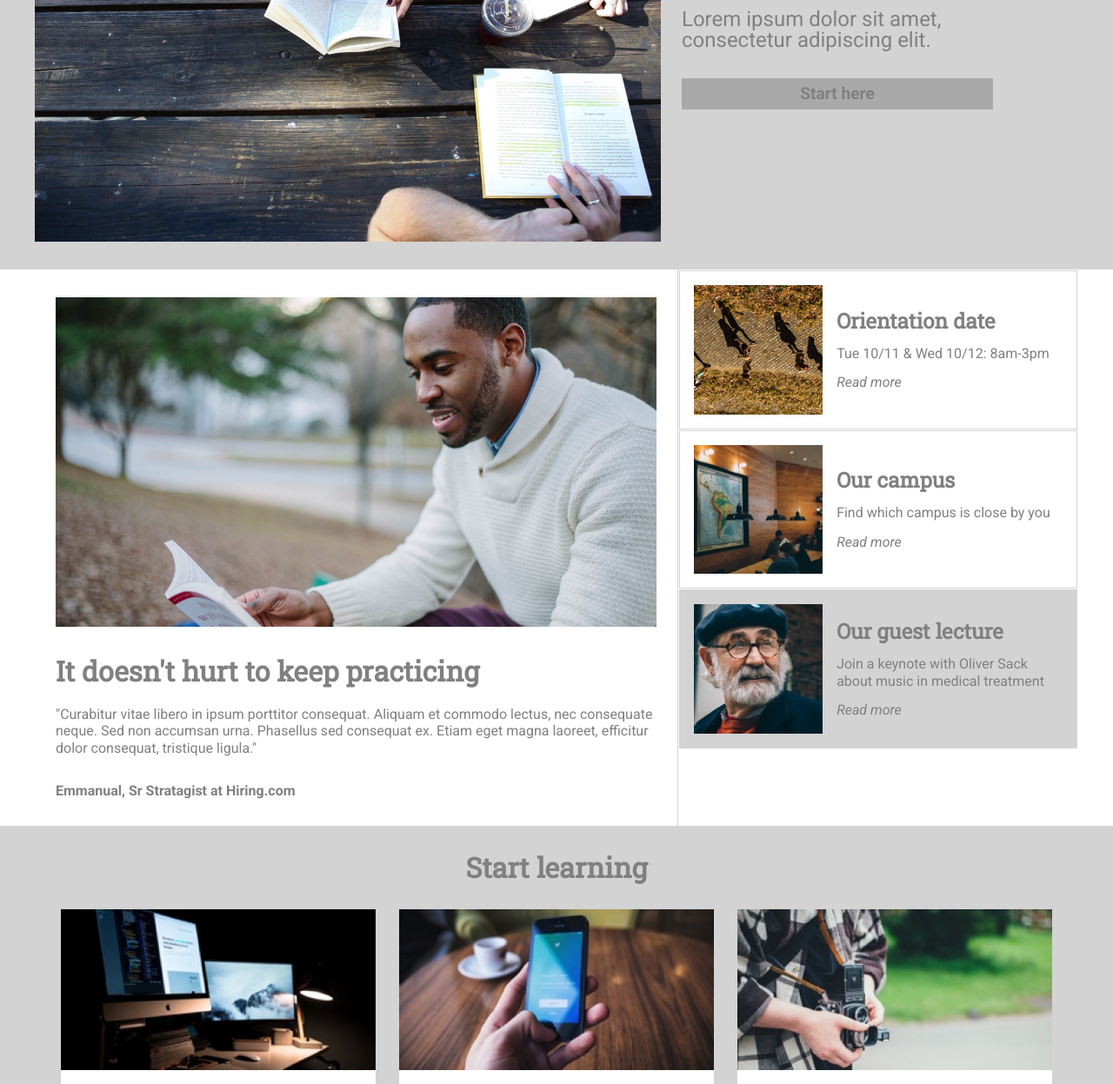
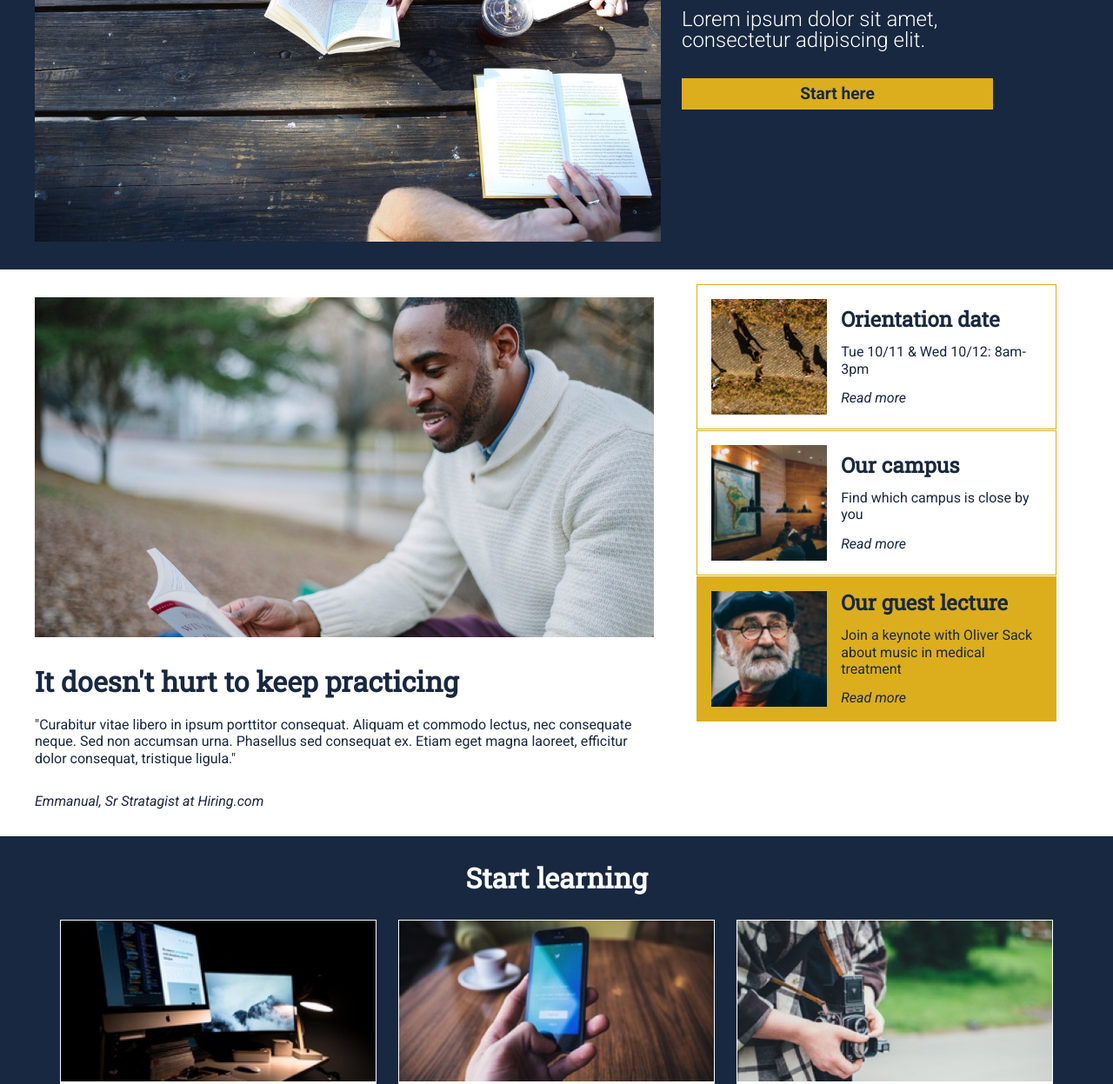
Before and after one commit to Greenka236/Colmar_Academy, a plain HTML site: page index.html in a window 1280 px wide. Shown: the part 350-1597 px from the top of the page at 87% size. Drawn offline with Linux system fonts and the light colour scheme.

Commit message:
Color added

```diff
--- a/index.html
+++ b/index.html
@@ -55,7 +55,7 @@
         <span>Emmanual, Sr Stratagist at Hiring.com</span>
       </article>
 
-      <div class="column-articles">
+      <div class="articles column-articles">
         <article class="small">
           <img class="desktop" src="./resources/images/information-orientation.jpg" alt="People walking on the sun">
           <img class="mobile" src="./resources/images/information-orientation-mobile.jpg" alt="People walking on the sun">
--- a/resources/css/style.css
+++ b/resources/css/style.css
@@ -1,7 +1,7 @@
 html {
   font-family: 'Roboto', sans-serif;
   font-size: 16px;
-  color: grey;
+  color: #182840;
 }
 
 .bold {
@@ -24,7 +24,7 @@ html {
 }
 
 a {
-  color: inherit;
+  color: #182840;
   text-decoration: none;
   font-style: italic;
 }
@@ -63,6 +63,7 @@ header {
   display: flex;
   justify-content: space-between;
   align-items: center;
+  background-color: #DCAE1D;
 }
 
 .logotype {
@@ -70,6 +71,7 @@ header {
   padding-left: 1.5rem;
   display: flex;
   align-items: center;
+  color: #182840;
 }
 
 nav {
@@ -81,7 +83,6 @@ nav {
 nav span a{
   padding: 1rem;
   text-decoration: none;
-  color: grey;
   font-style: normal;
 }
 
@@ -94,7 +95,7 @@ nav span a{
 
 /* Banner section */
 .banner {
-  background-color: lightgrey;
+  background-color: #182840;
   padding: 2rem 1.5rem;
   display: flex;
 }
@@ -109,24 +110,26 @@ nav span a{
   flex-flow: column;
   justify-content: center;
   width: 30%;
+  color: white;
 }
 
 .banner h3 {
   margin: 2rem 0;
   font-family: "Roboto", sans-serif;
-  font-weight: normal;
+  font-weight: lighter;
 }
 
 .button {
   width: 95%;
   text-align: center;
-  background-color: darkgrey;
+  background-color: #DCAE1D;
   padding: 0.5rem;
 }
 
 .button span {
   font-size: 1.2rem;
   font-weight: bold;
+  color: #182840;
 }
 
 @media only screen and (max-width:650px) {
@@ -154,12 +157,14 @@ nav span a{
   }
 
 /* Articles section */
+  .articles {
+    padding: 0 1.5rem;
+  }
 
   .main {
     height: 100%;
     width: 60%;
-    border-right: solid 1px lightgrey;
-    padding: 2rem 1.5rem;
+    padding: 2rem 0;
   }
 
   .main img {
@@ -175,19 +180,24 @@ nav span a{
   }
 
   .main span {
-    font-weight: bold;
+    font-style: italic;
   }
 
   .column-articles {
     height: 100%;
-    width: 40%;
+    width: 35%;
+    margin-left: 1.5rem;
+  }
+
+  .articles.column-articles {
+    margin-top: 1rem;
   }
 
   .small {
     display: flex;
     height: 33%;
     padding: 1rem;
-    border: solid 1px lightgrey;
+    border: solid 1px #DCAE1D;
     margin: 1px;
   }
 
@@ -208,7 +218,7 @@ nav span a{
   }
 
   .highlight {
-    background-color: lightgrey;
+    background-color: #DCAE1D;
   }
 
 @media only screen and (max-width:650px) {
@@ -240,12 +250,13 @@ nav span a{
 
 /* Courses */
   .courses {
-    background-color: lightgrey;
+    background-color: #182840;
     text-align: center;
   }
 
   .courses h2 {
     padding: 2rem;
+    color: white;
   }
 
   .grid {
@@ -260,6 +271,7 @@ nav span a{
     background-color: white;
     margin-bottom: 2rem;
     text-align: left;
+    border: 1px solid white;
   }
 
   .article-grid img {
@@ -275,7 +287,7 @@ nav span a{
   }
 
   .article-grid p {
-    margin: 0 0 1rem 1rem;
+    margin: 0 0.5rem 1rem 1rem;
   }
 
   @media only screen and (max-width:650px) {
@@ -300,6 +312,9 @@ nav span a{
   }
 
 /* Thesis section */
+.thesis {
+  padding: 0 1.5rem;
+}
 
 .thesis h2 {
   padding: 2rem 0;
@@ -338,6 +353,7 @@ footer {
   display: flex;
   justify-content: space-between;
   padding: 1rem 1.5rem 3rem 1.5rem;
+  background-color: #DCAE1D;
 }
 
 /* General media queries */
```
